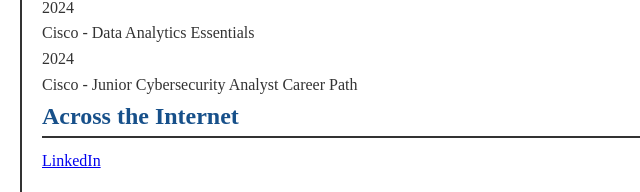
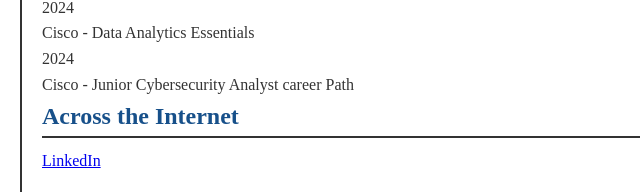
Before and after one commit to KennethSumandal/kennethsumandal.github.io, a plain HTML site: page index.html in a window 1280 px wide. Shown: the part 1025-1217 px from the top of the page, 220-860 px from the left. Drawn offline with Linux system fonts and the light colour scheme.

Commit message:
Update index.html

```diff
--- a/index.html
+++ b/index.html
@@ -67,7 +67,7 @@
             <p>2024</p>
             <p>Cisco - Data Analytics Essentials</p>
             <p>2024</p>
-            <p>Cisco - Junior Cybersecurity Analyst Career Path</p>
+            <p>Cisco - Junior Cybersecurity Analyst career Path</p>
         </section>
         <section>
             <h2>Across the Internet</h2>
```
